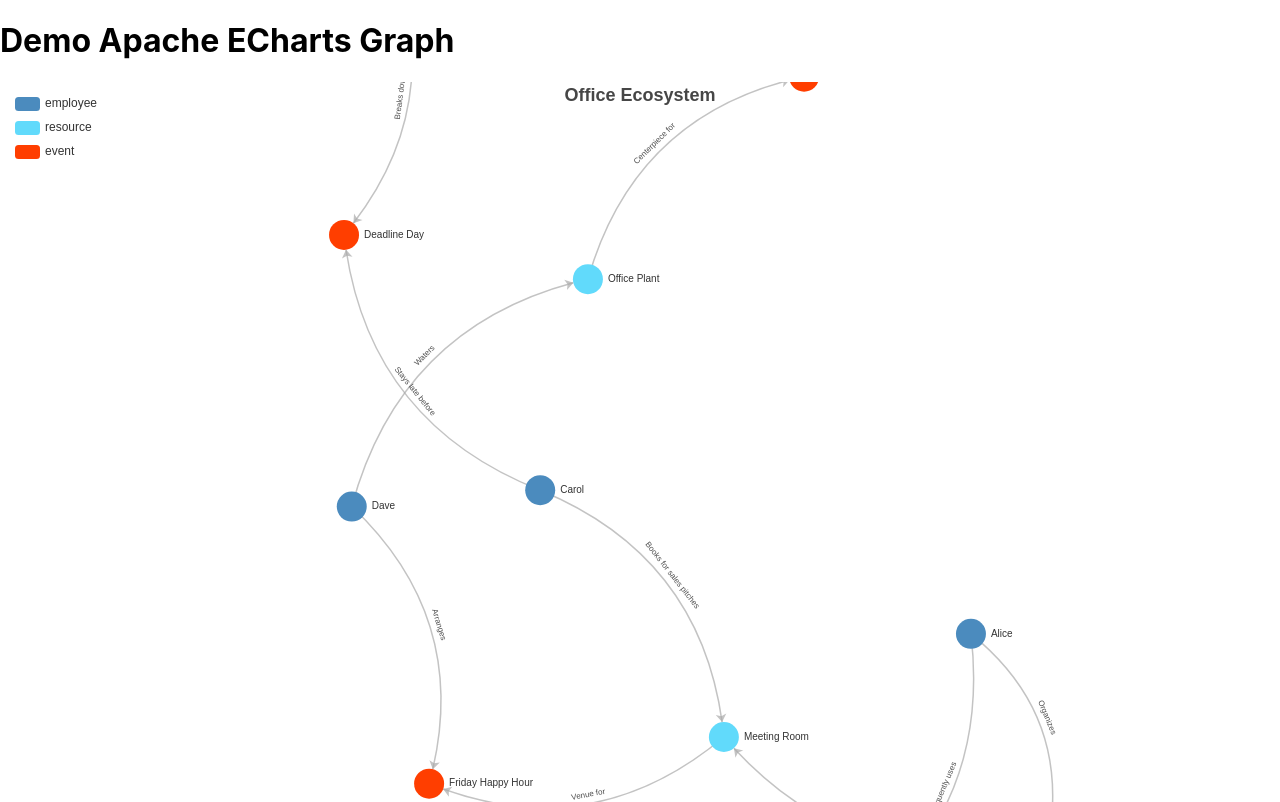
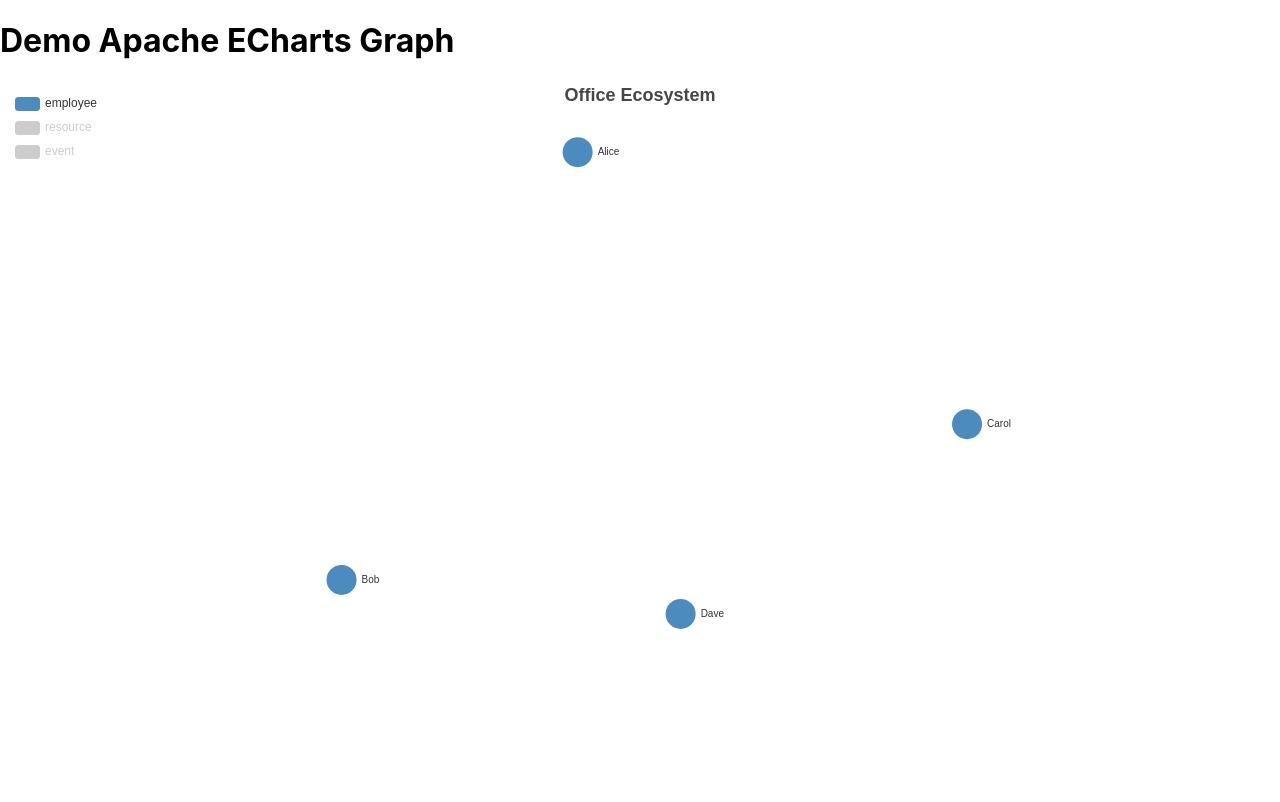
Before and after one commit to rjalexa/react-echarts-graph, a React (Create React App) app in the folder frontend/: page / in a window 1280 px wide. Built offline with nearby package versions, Linux system fonts and the light colour scheme.

Commit message:
feat: Implement legend hover effect to gray out nodes not belonging to the hovered group

```diff
--- a/frontend/src/components/EChartsGraph.js
+++ b/frontend/src/components/EChartsGraph.js
@@ -55,7 +55,9 @@ const EChartsGraph = () => {
         top: 10,
         textStyle: {
           color: '#333'
-        }
+        },
+        selected: groups.reduce((acc, group) => ({ ...acc, [group]: true }), {}),
+        selectedMode: 'single'
       },
       animationDurationUpdate: 1500,
       animationEasingUpdate: "quinticInOut",
@@ -88,7 +90,8 @@ const EChartsGraph = () => {
           },
           data: nodes.map(node => ({
             ...node,
-            itemStyle: { color: getColorByGroup(node.group) }
+            itemStyle: { color: getColorByGroup(node.group) },
+            category: node.group
           })),
           links: links,
           categories: groups.map(group => ({ name: group })),
@@ -97,7 +100,6 @@ const EChartsGraph = () => {
             width: 1.5,
             curveness: 0.3,
           },
-          focus: 'adjacency',
           emphasis: {
             focus: 'adjacency',
             lineStyle: {
@@ -117,6 +119,29 @@ const EChartsGraph = () => {
     };
 
     chart.setOption(option);
+
+    chart.on('legendselectchanged', function (params) {
+      const selectedGroup = params.name;
+      const newOption = {
+        series: [{
+          data: nodes.map(node => ({
+            ...node,
+            itemStyle: {
+              opacity: node.group === selectedGroup ? 1 : 0.1,
+              color: getColorByGroup(node.group)
+            }
+          })),
+          links: links.map(link => ({
+            ...link,
+            lineStyle: {
+              opacity: nodes.find(n => n.id === link.source).group === selectedGroup ||
+                       nodes.find(n => n.id === link.target).group === selectedGroup ? 0.7 : 0.1
+            }
+          }))
+        }]
+      };
+      chart.setOption(newOption);
+    });
 
     chart.on('dblclick', (params) => {
       if (params.dataType === 'node') {
```
